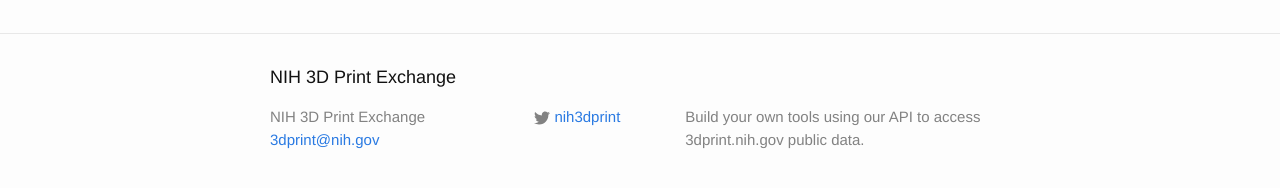
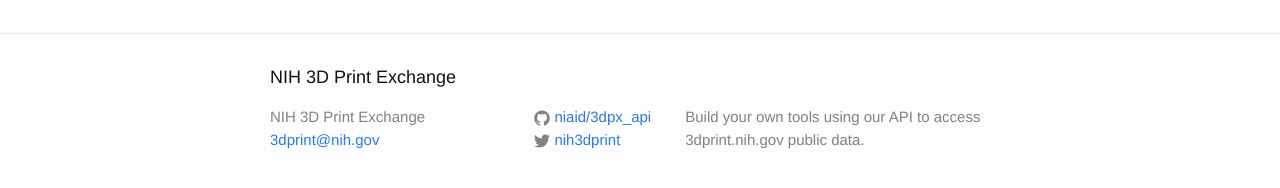
Before and after one commit to niaid/3dpx_api, a Jekyll site: the page built from index.html, in a window 1280 px wide. Shown: the part 397-585 px from the top of the page. Built offline with Jekyll 4.4.1, drawn with Linux system fonts in a browser that asks for light colours.

Commit message:
adding in the niaid repo url to the footer

```diff
--- a/_config.yml
+++ b/_config.yml
@@ -6,7 +6,7 @@
 baseurl: "/3dpx_api" # the subpath of your site, e.g. /blog/
 url: "https://github.com/niaid" # the base hostname & protocol for your site
 twitter_username: nih3dprint
-#github_username: philipmac
+github_username: niaid/3dpx_api
 
 # Build settings
 markdown: kramdown
```
